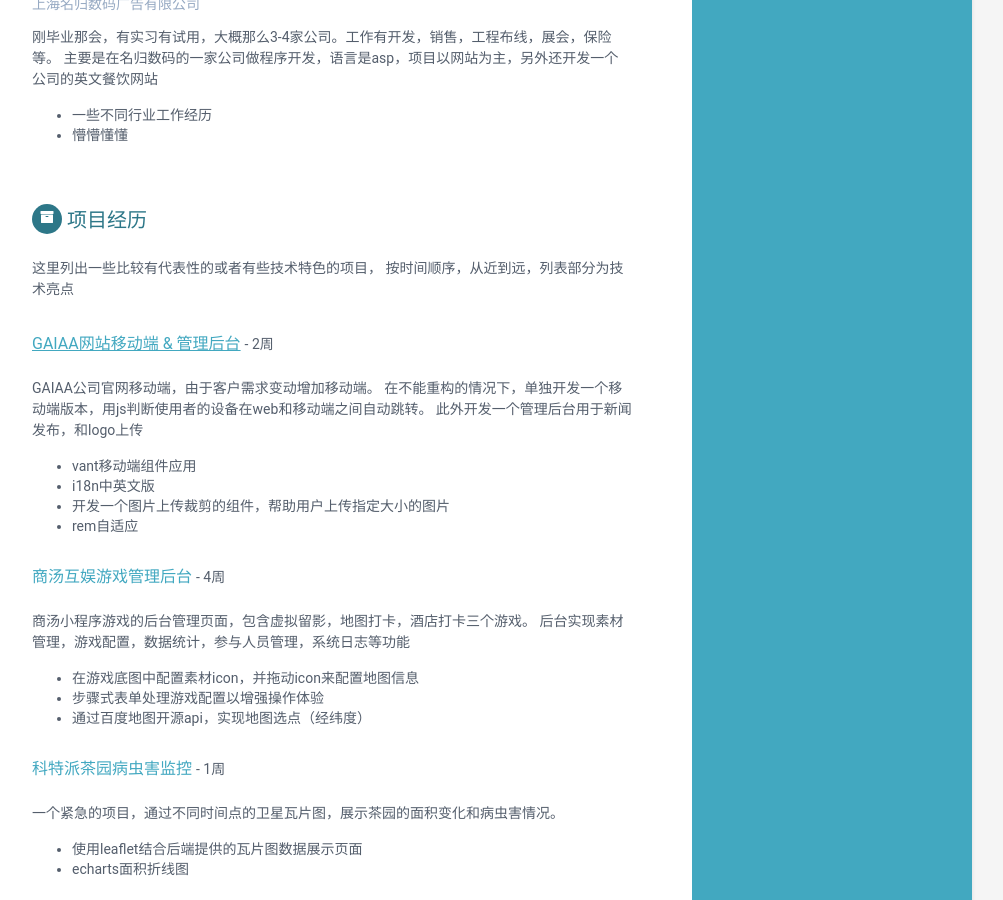
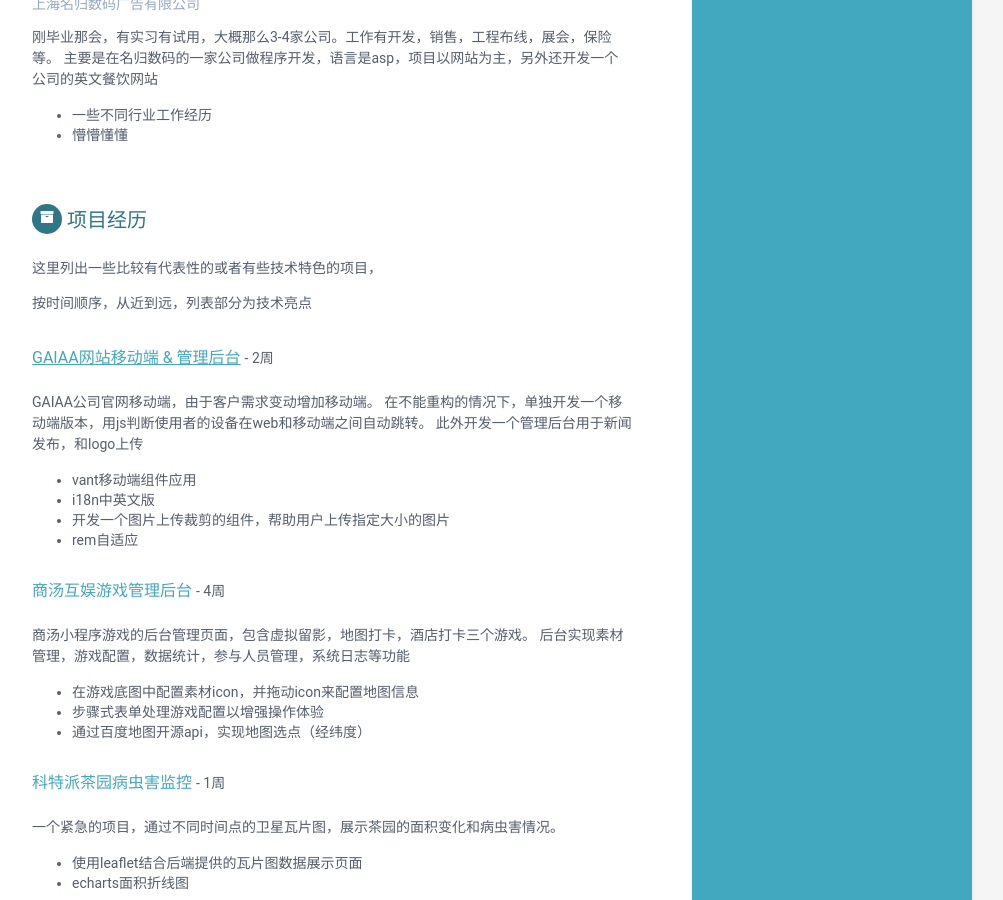
Before and after one commit to wellfrog16/cv, a Jekyll site: the page built from index.html, in a window 1280 px wide and 900 px high, scrolled down 1596 px. Shown: the whole window, without its empty margins (168-1171 px from the left). Built offline with Jekyll 4.4.1, drawn with Linux system fonts in a browser that asks for light colours.

Commit message:
资料更新

```diff
--- a/_includes/projects.html
+++ b/_includes/projects.html
@@ -11,7 +11,7 @@
 
   {% if projects.intro %}
   <div class="intro">
-      <p>{{ projects.intro }}</p>
+      <p>{{ projects.intro | markdownify }}</p>
   </div><!--//intro-->
   {% endif %}
 
```
